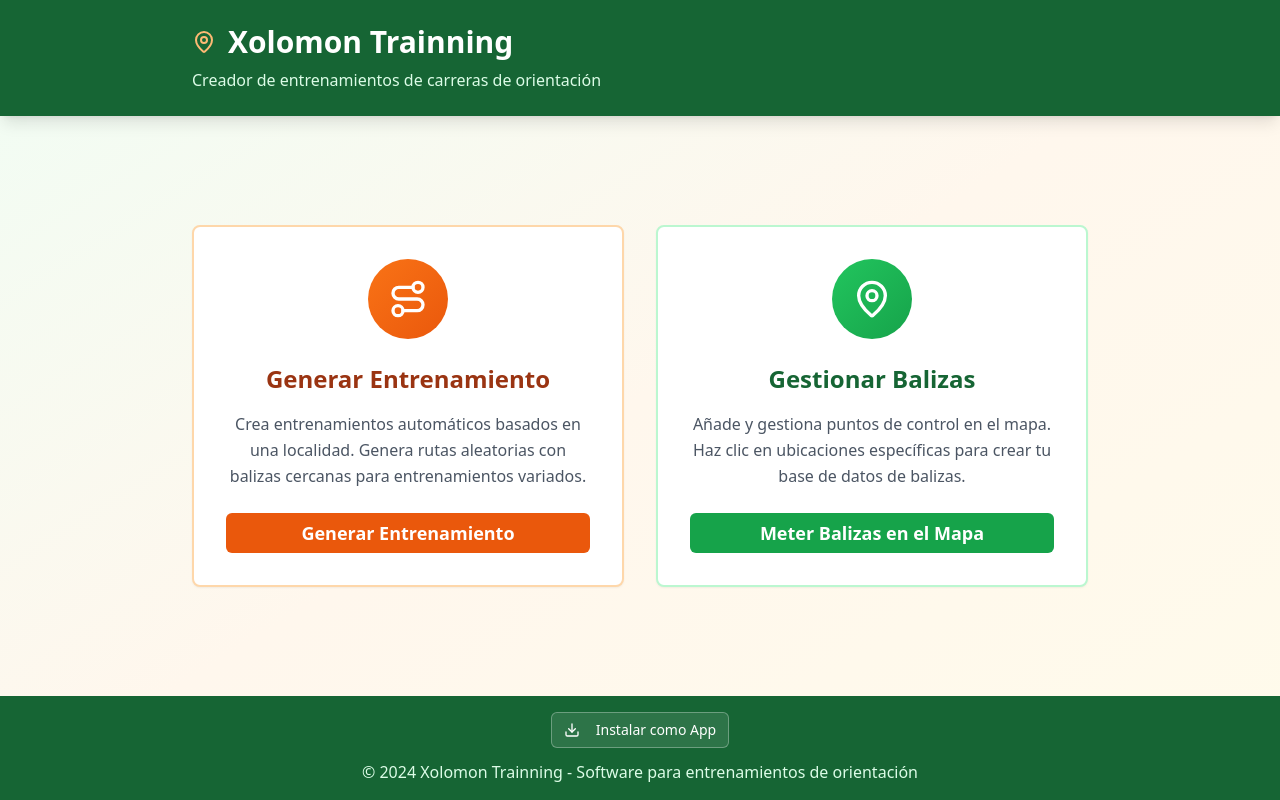
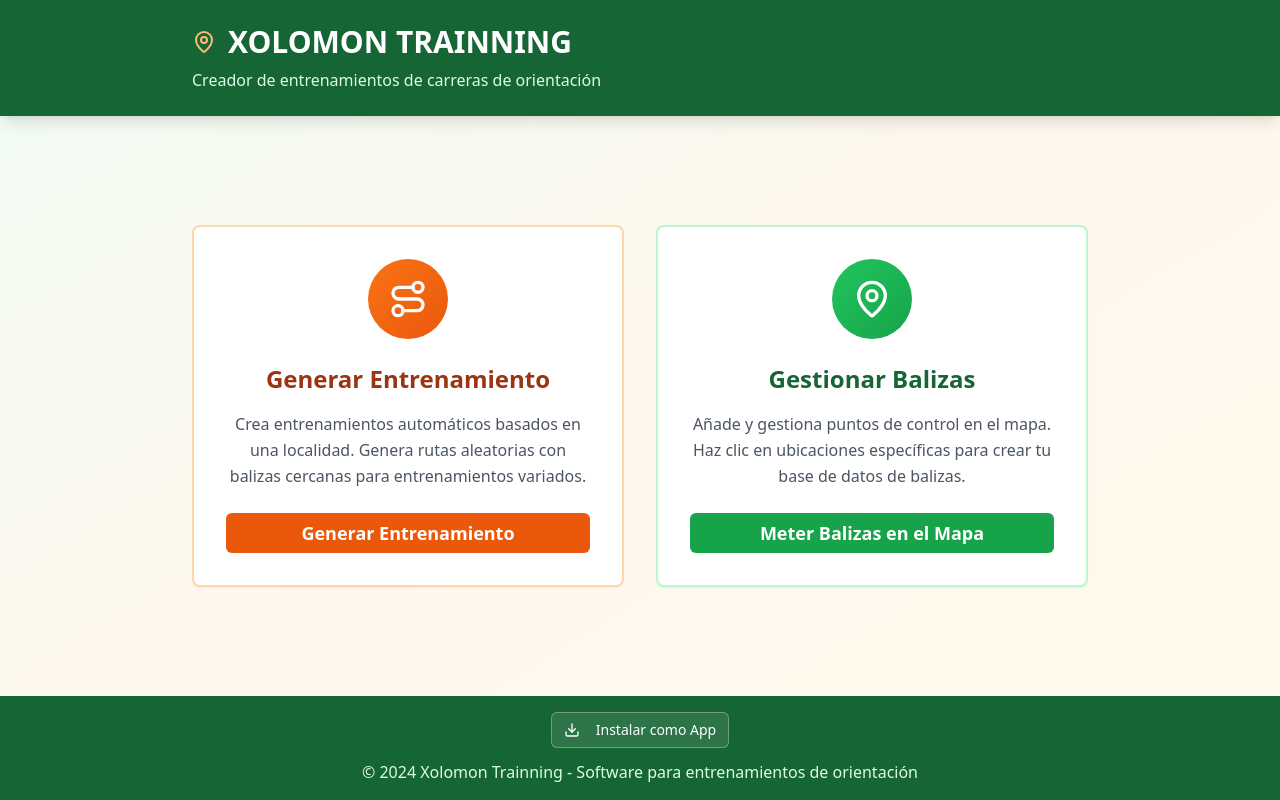
Before and after one commit to Maklabi/orienteering-trailblazer-creator, a React (Vite) app: page / in a window 1280 px wide. Built offline with nearby package versions, Linux system fonts and the light colour scheme.

Commit message:
Update title to uppercase

```diff
--- a/src/pages/Index.tsx
+++ b/src/pages/Index.tsx
@@ -24,7 +24,7 @@ const Index = () => {
               <div className="max-w-4xl mx-auto">
                 <h1 className="text-3xl font-bold flex items-center gap-3">
                   <MapPin className="text-orange-300" />
-                  Xolomon Trainning
+                  XOLOMON TRAINNING
                 </h1>
                 <p className="text-green-100 mt-2">Creador de entrenamientos de carreras de orientación</p>
               </div>
```
